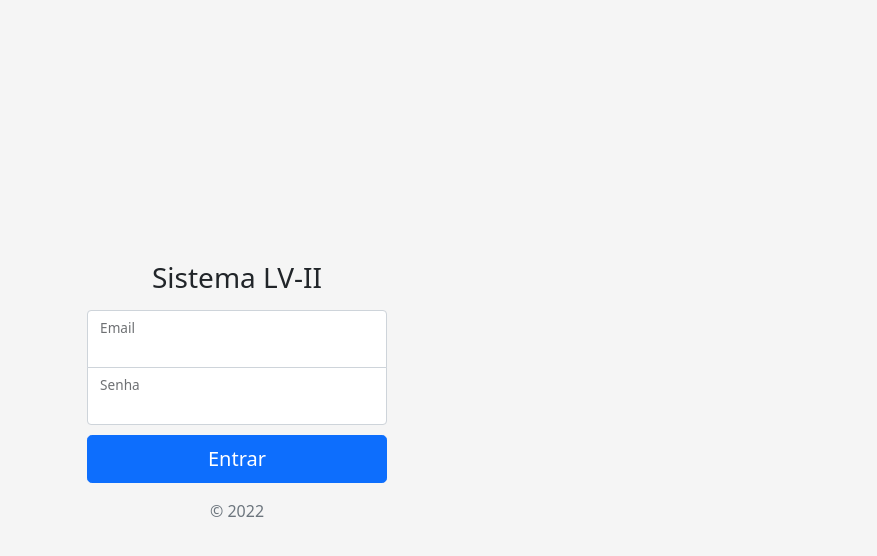
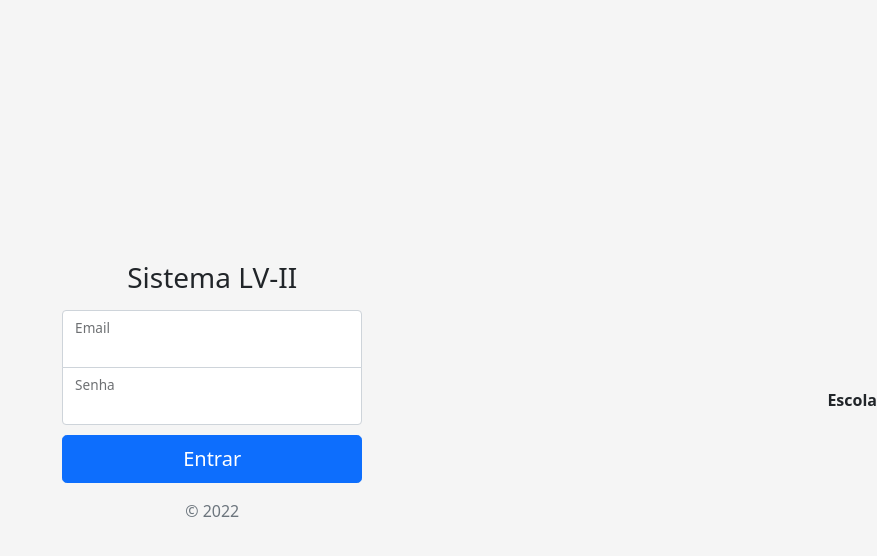
Before and after one commit to profssavio/projetoetc, a PHP site: page / in a window 1280 px wide. Shown: the top 556 px of the page, without its empty margins (403-1280 px from the left). Run offline with PHP 8.4, Linux system fonts and the light colour scheme; some libraries are stand-ins or nearby versions.

Commit message:
foi adicionado negrito na palavra escola

```diff
--- a/index.php
+++ b/index.php
@@ -71,5 +71,5 @@
   </main>
 
 </body>
-
+<b>Escola</b>
 </html>
```
